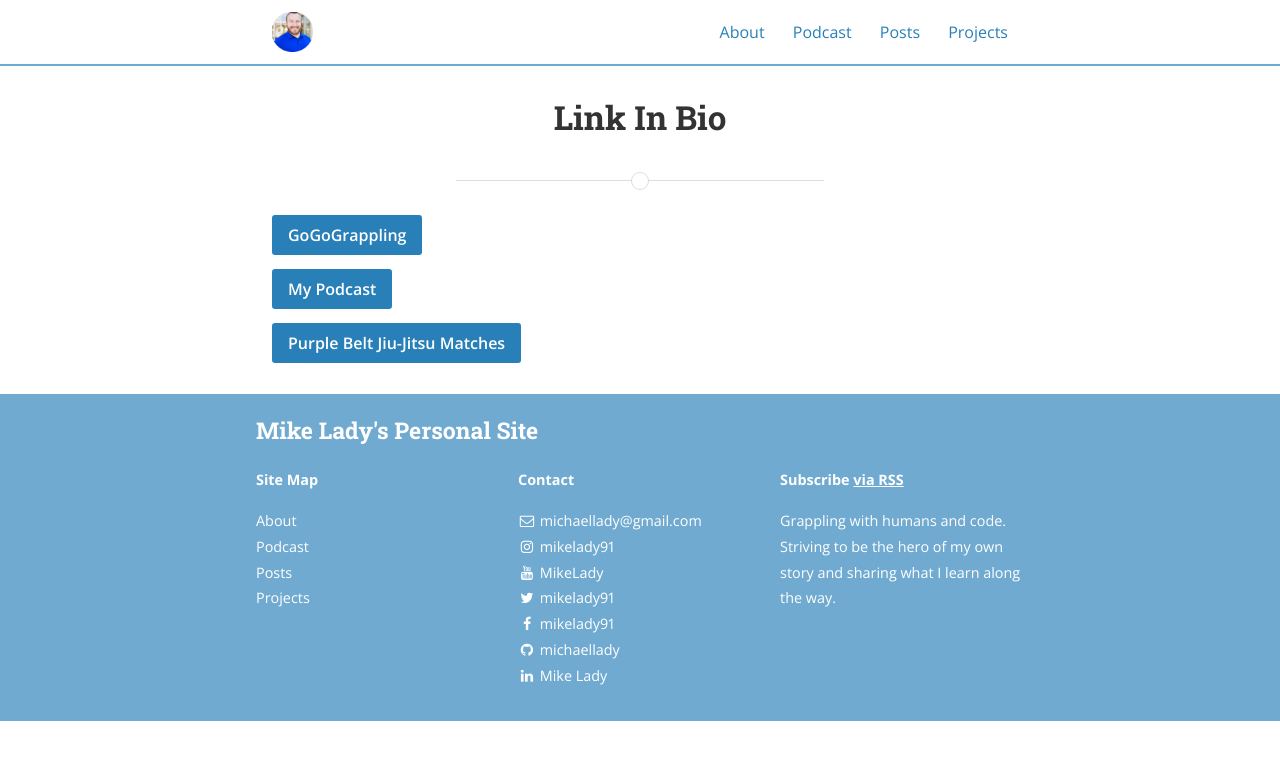
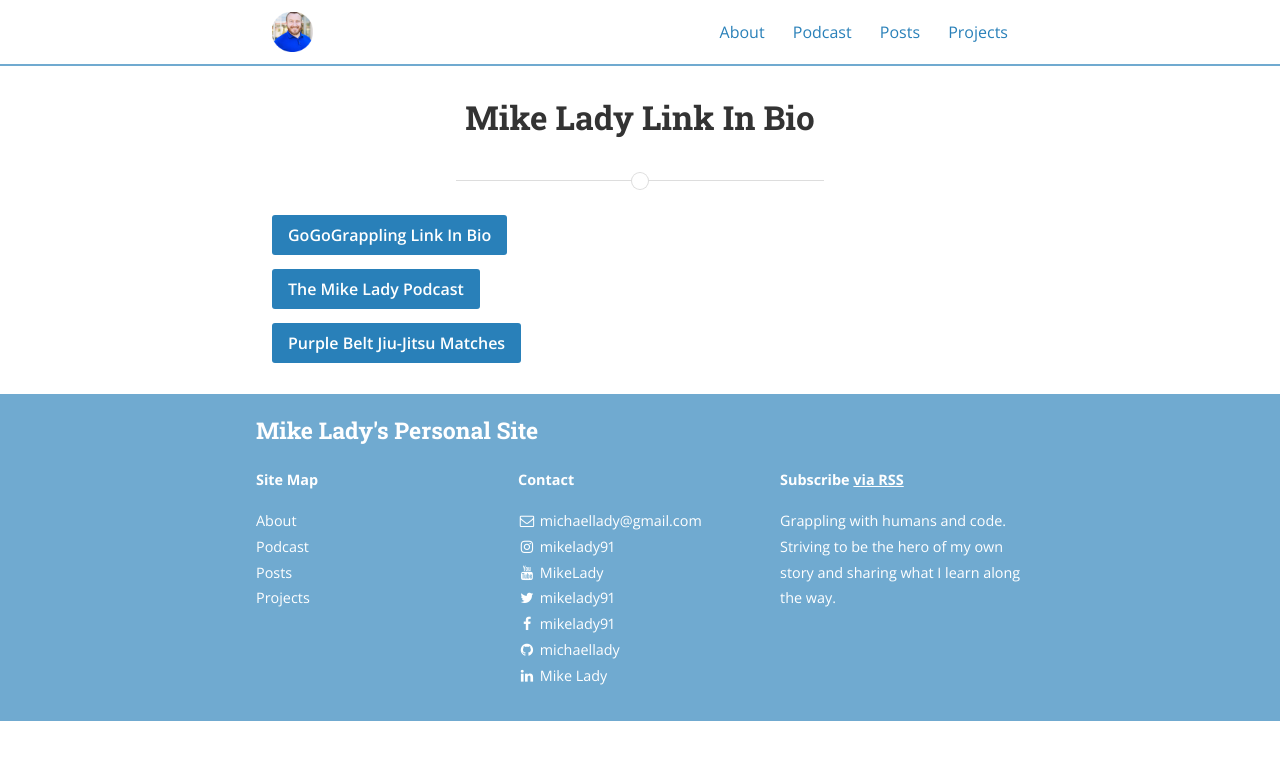
Before and after one commit to michaellady/michaellady.github.io, a Jekyll site: the page built from linkinbio.md, in a window 1280 px wide. Shown: the top 760 px of the page. Built offline with Jekyll 4.4.1, drawn with Linux system fonts in a browser that asks for light colours; nearby versions of some CDN libraries; comment, search, counter and statistics services are not loaded.

Commit message:
add GGG link in bio

```diff
--- a/linkinbio.md
+++ b/linkinbio.md
@@ -1,12 +1,12 @@
 ---
 layout: page
-title: Link In Bio
+title: Mike Lady Link In Bio
 main_nav: false
 permalink: /linkinbio/
 ---
 
-<button type="button" name="button" class="btn" onclick="location.href='https://www.gogograppling.com/store'">GoGoGrappling</button>
+<button type="button" name="button" class="btn" onclick="location.href='https://www.gogograppling.com/link-in-bio'">GoGoGrappling Link In Bio</button>
 
-<button type="button" name="button" class="btn" onclick="location.href='/podcast'">My Podcast</button>
+<button type="button" name="button" class="btn" onclick="location.href='/podcast'">The Mike Lady Podcast</button>
 
 <button type="button" name="button" class="btn" onclick="location.href='https://www.youtube.com/playlist?list=PLxO_HUtxzxx2wy81oBXEOGqsbuFxLJ35v'">Purple Belt Jiu-Jitsu Matches</button>
```
Also changed, not shown: 2 other files.
